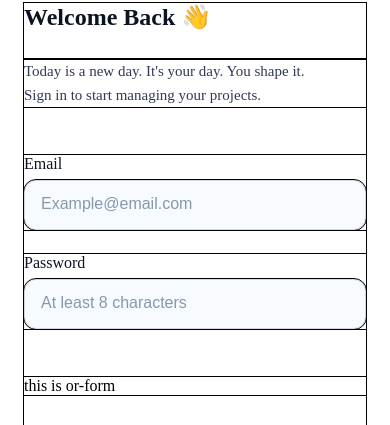
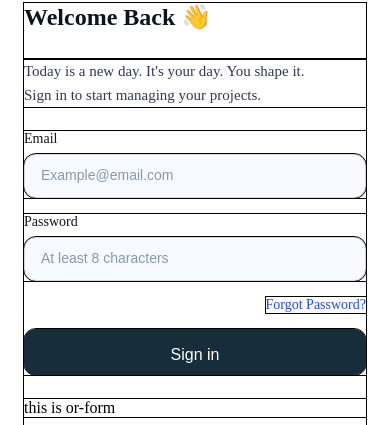
Before and after one commit to younesRekik15/loginPage-community, an Angular app: page / in a window 390 px wide. Shown: the part 228-653 px from the top of the page. Built offline with nearby package versions, Linux system fonts and the light colour scheme.

Commit message:
added the forgot password link and the sign in button
I forgot to change some dimentions on small screens while working on the previous commit
so I modified them, which are as follow:
  -form gap
  -login-page gap
  -font sizes
  -height of inputs and sign in button

```diff
--- a/src/app/login-page/login-page.component.css
+++ b/src/app/login-page/login-page.component.css
@@ -53,10 +53,32 @@ form {
     font-size: 16px;
 }
 
+a {
+    color: var( --link );
+    text-decoration: none;
+    display: block;
+    width: fit-content;
+    margin-left: auto;
+}
+
+.main-button {
+    font-size: 20px;
+    width: 100% ;
+    min-width: 150px;
+    padding: 0 16px;
+    border-radius: 12px;
+    border: none;
+    background-color: #162D3A;
+    color: #FFFFFF;
+    cursor: pointer;
+    line-height: 52px;
+}
+
 @media only screen and (max-width: 875px){
     .container {
         width: 100%;
         height: 100%;
+        gap: 24px;
     }
 
     .title {
@@ -66,4 +88,29 @@ form {
     .sub-title {
         font-size: 15px;
     }
+
+    form {
+        gap: 16px;
+    }
+
+    .input {
+        font-size: 14px;
+    }
+
+    .input input {
+        height: 44px;
+    }
+
+    .input input::placeholder {
+        font-size: 14px;
+    }
+
+    a {
+        font-size: 14px;
+    }
+
+    .main-button {
+        font-size: 16px;
+        height: 46px;
+    }
 }
--- a/src/app/login-page/login-page.component.html
+++ b/src/app/login-page/login-page.component.html
@@ -14,6 +14,9 @@
             </label>
         }
 
+        <a>Forgot Password?</a>
+
+        <button class="main-button" onclick='location.href="https://www.facebook.com/"'>Sign in</button>
     </form>
     <div class="or-form">
         this is or-form
```
